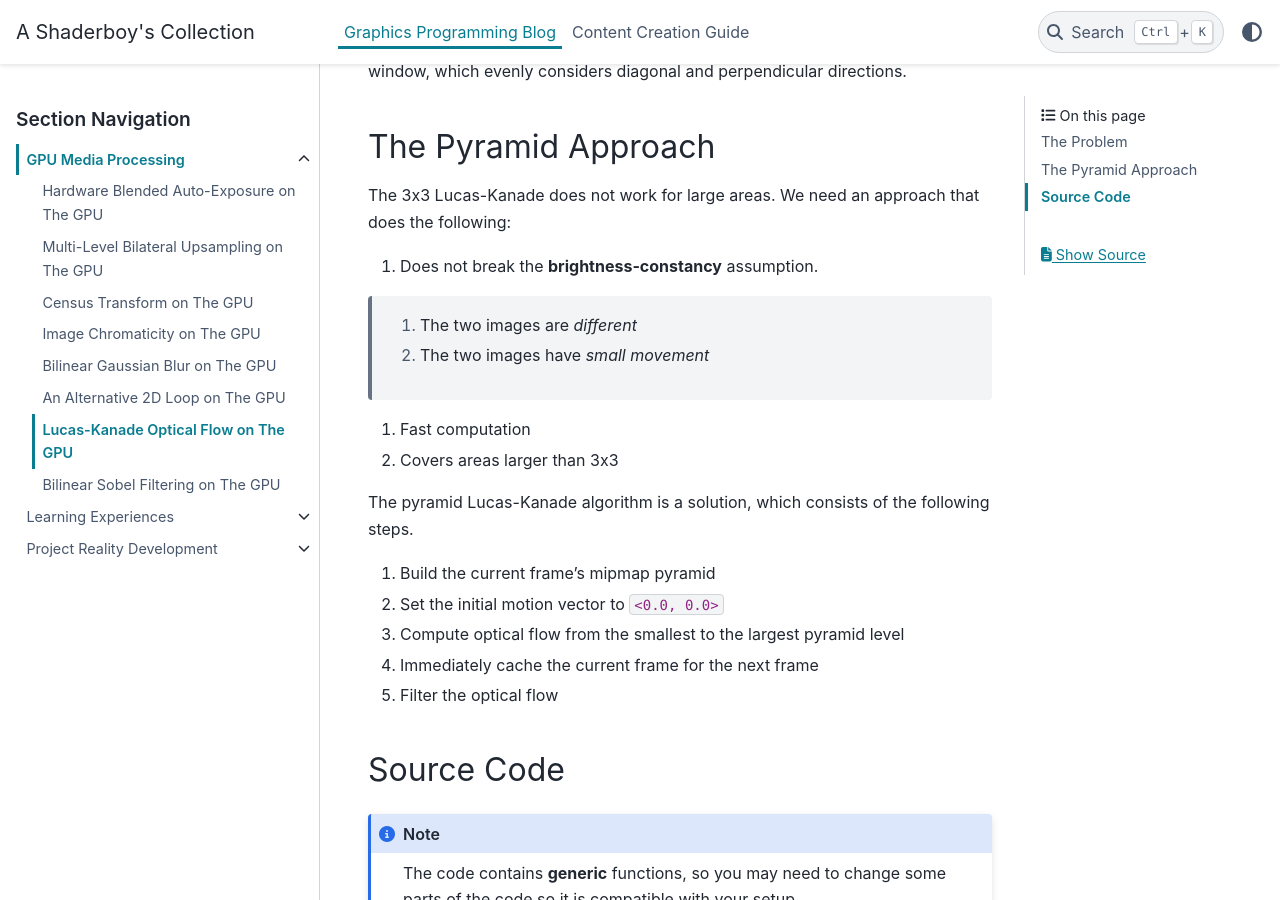
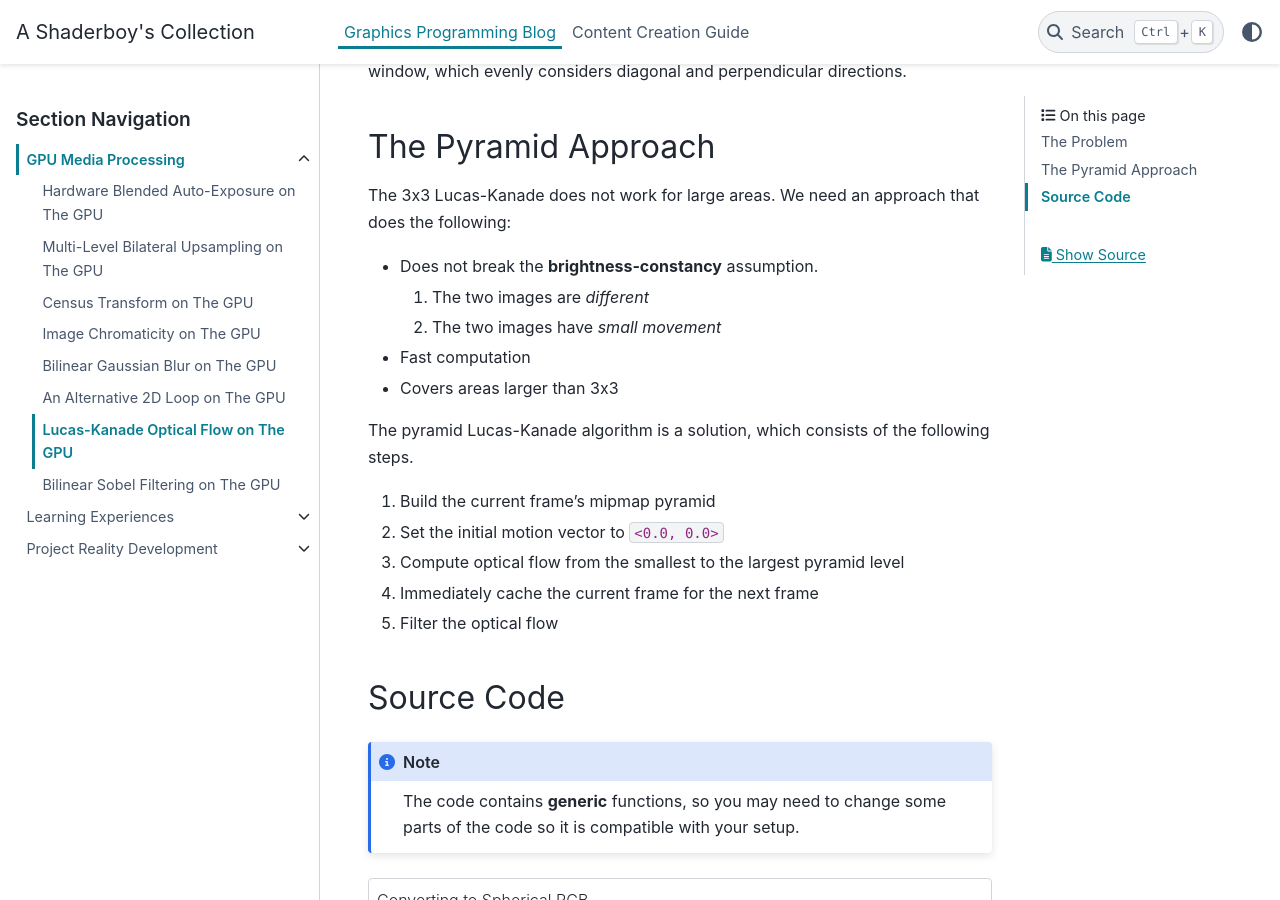
Before and after one commit to papadanku/papadanku.github.io, a Sphinx documentation site: the page built from doc/source/blog/gpu/opticalflow.rst, in a window 1280 px wide and 900 px high, scrolled down 794 px. Built offline with Sphinx 7.4.7 and the PyData theme 0.15.4, drawn with Linux system fonts in a browser that asks for light colours.

```diff
--- a/doc/source/blog/gpu/opticalflow.rst
+++ b/doc/source/blog/gpu/opticalflow.rst
@@ -27,13 +27,13 @@ The Pyramid Approach
 
 The 3x3 Lucas-Kanade does not work for large areas. We need an approach that does the following:
 
-#. Does not break the **brightness-constancy** assumption.
+- Does not break the **brightness-constancy** assumption.
 
   #. The two images are *different*
   #. The two images have *small movement*
 
-#. Fast computation
-#. Covers areas larger than 3x3
+- Fast computation
+- Covers areas larger than 3x3
 
 The pyramid Lucas-Kanade algorithm is a solution, which consists of the following steps.
 
```
